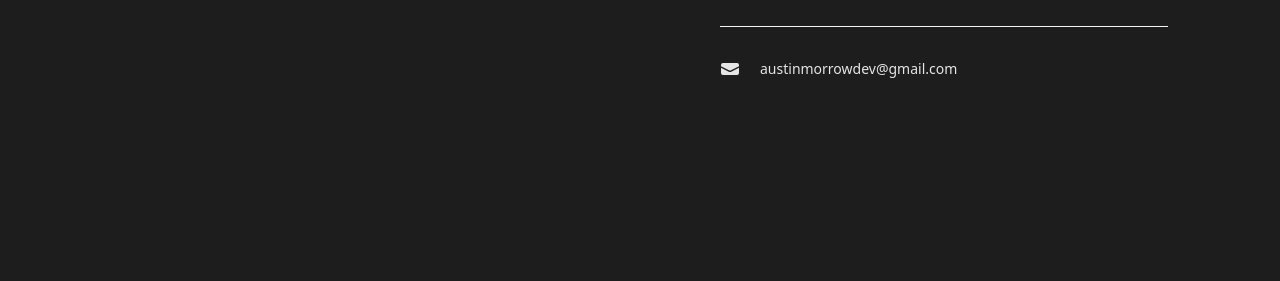
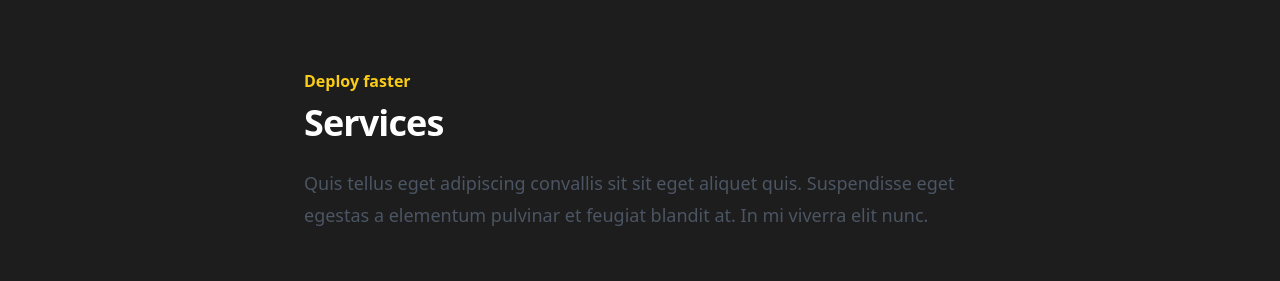
Before and after one commit to austin-morrow/austin-morrow, a React (Vite) app: page /about in a window 1280 px wide. Shown: the part 1006-1287 px from the top of the page. Built offline with nearby package versions, Linux system fonts and the light colour scheme.

Commit message:
small changes to about

```diff
--- a/src/pages/About.jsx
+++ b/src/pages/About.jsx
@@ -29,7 +29,7 @@ export default function About() {
 
   return (
     <div className="bg-primary-black flex-auto">
-      <div className="sm:px-8 pt-16 sm:py-36">
+      <div className="sm:px-8 pt-16">
         <div className="mx-auto w-full max-w-7xl lg:px-8">
           <div className="relative px-4 sm:px-8 lg:px-12">
             <div className="grid grid-cols-1 gap-y-16 lg:grid-cols-2 lg:grid-rows-[auto_1fr] lg:gap-y-12">
@@ -167,7 +167,7 @@ export default function About() {
 
       <div className="relative mx-auto max-w-7xl py-16 md:px-6 bg-primary-black">
           <div className="mx-auto max-w-7xl px-6 lg:px-8">
-            <div className="mx-auto max-w-2xl lg:text-center">
+            <div className="mx-auto max-w-2xl mx-0">
               <h2 className="text-base font-semibold leading-7 text-yellow-400">
                 Deploy faster
               </h2>
--- a/src/pages/Works.jsx
+++ b/src/pages/Works.jsx
@@ -8,7 +8,7 @@ export default function Works() {
 
      <div id="works" className="bg-primary-black py-24 sm:py-32">
         <div className="mx-auto max-w-7xl px-6 lg:px-8">
-          <div className="mx-auto max-w-2xl lg:mx-0">
+          <div className="mx-auto max-w-2xl text-center	">
             <h2 className="text-base font-semibold leading-7 text-yellow-400">
               Latest work
             </h2>
```
